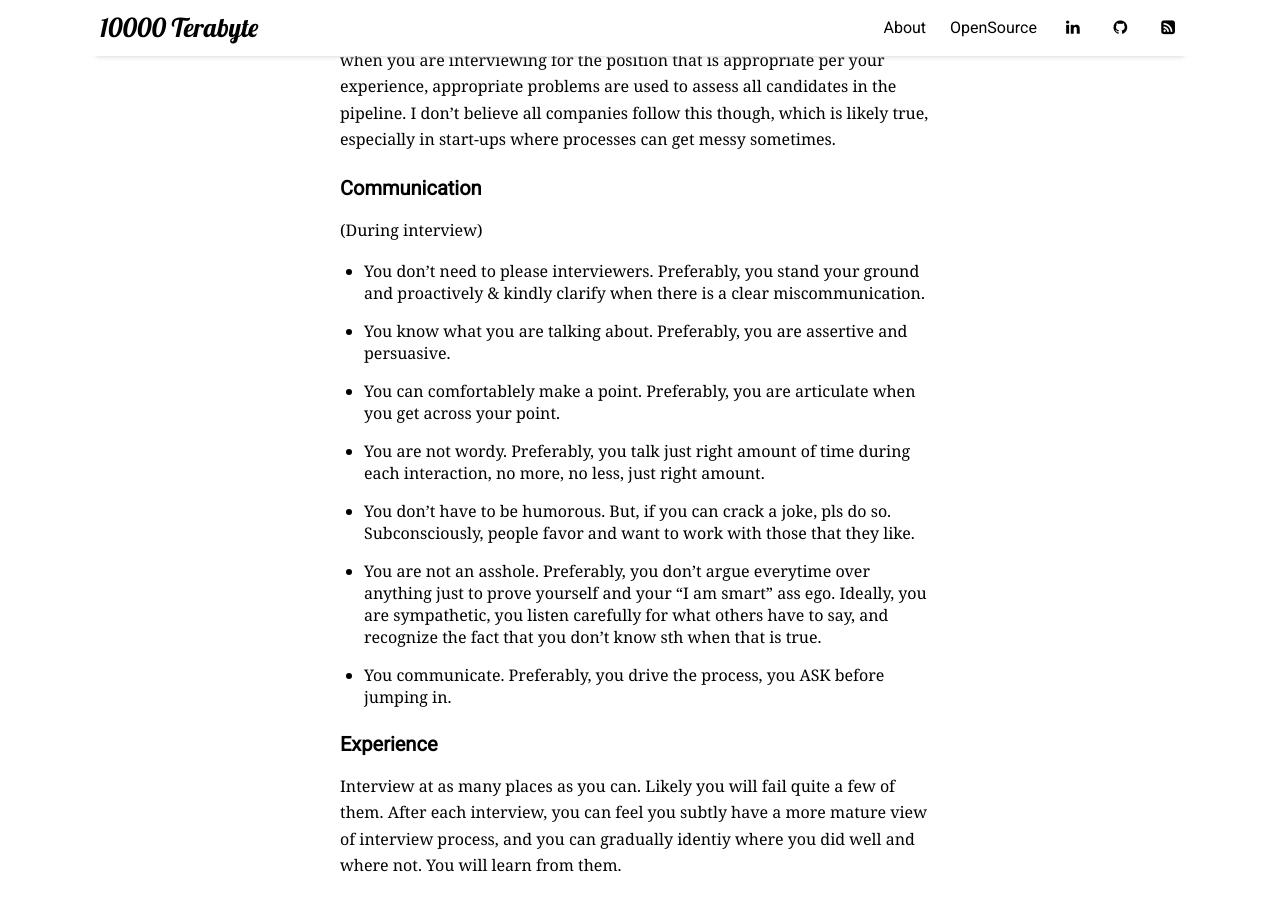
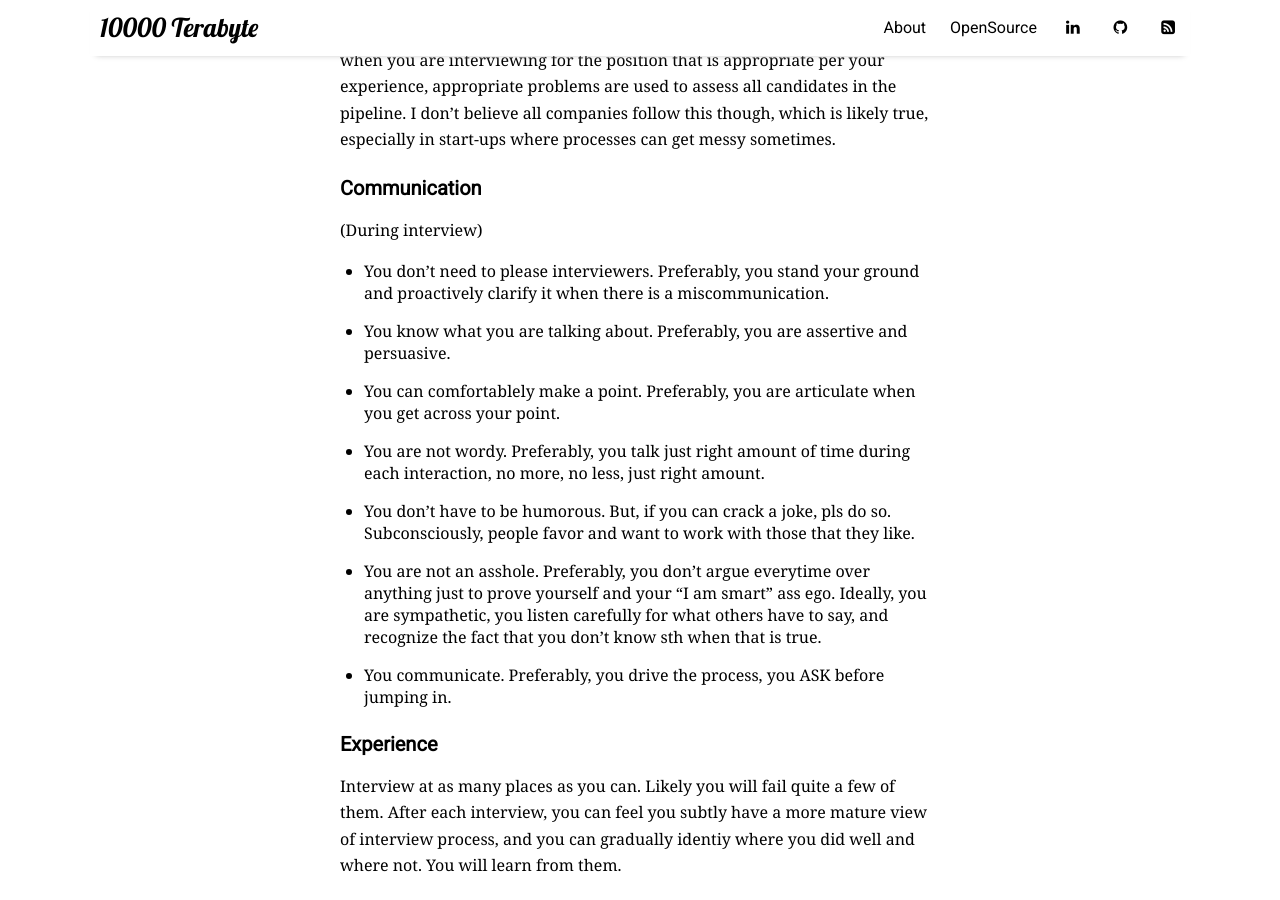
Before and after one commit to 10000TB/10000TB.github.io, a Jekyll site: the page built from _posts/2019-11-23-My-2-cents-on-tech-interviews.md, in a window 1280 px wide and 900 px high, scrolled down 3397 px. Built offline with Jekyll 4.4.1, drawn with Linux system fonts in a browser that asks for light colours; nearby versions of some CDN libraries; comment, search, counter and statistics services are not loaded.

Commit message:
[post interview] typo fix.

```diff
--- a/_posts/2019-11-23-My-2-cents-on-tech-interviews.md
+++ b/_posts/2019-11-23-My-2-cents-on-tech-interviews.md
@@ -73,7 +73,7 @@ companies follow this though, which is likely true, especially in start-ups wher
 ### Communication
 
 (During interview)
-* You don't need to please interviewers. Preferably, you stand your ground and proactively & kindly clarify when there is a clear miscommunication.
+* You don't need to please interviewers. Preferably, you stand your ground and proactively clarify it when there is a miscommunication.
 * You know what you are talking about. Preferably, you are assertive and persuasive.
 * You can comfortablely make a point. Preferably, you are articulate when you get across your point.
 * You are not wordy. Preferably, you talk just right amount of time during each interaction, no more, no less, just right amount.
```
